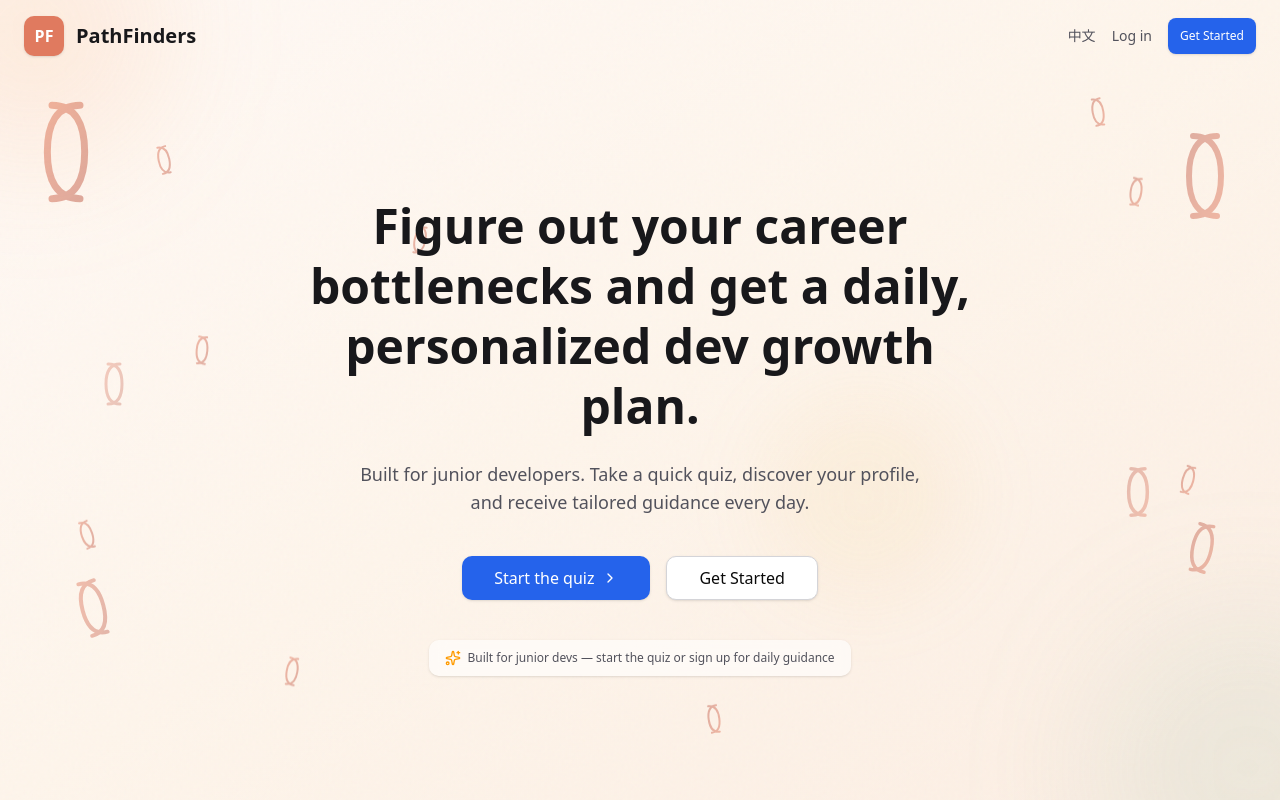
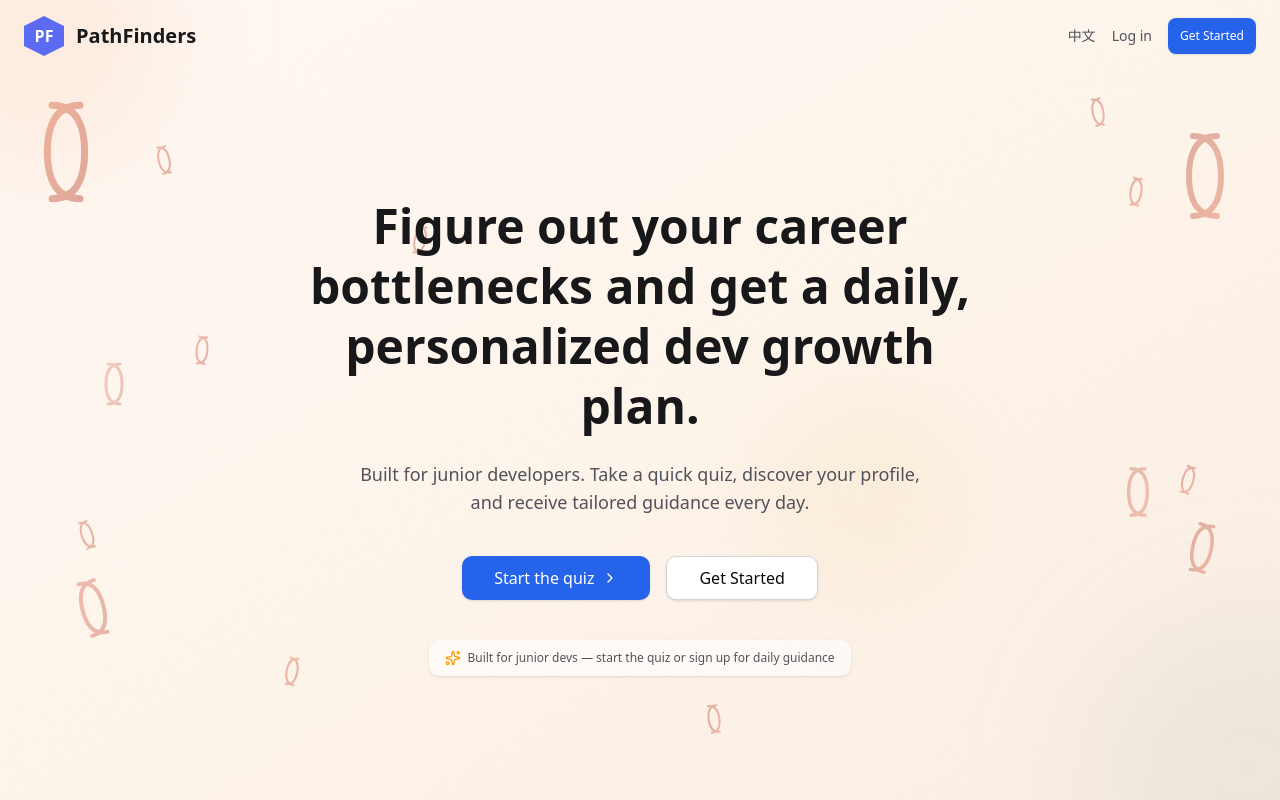
Before and after one commit to KuyaWills/Path-Finders, a Next.js app: page /en in a window 1280 px wide. Built offline with nearby package versions, Linux system fonts and the light colour scheme.

Commit message:
chaning the logo and must be clickable

```diff
--- a/src/app/[locale]/LandingContent.tsx
+++ b/src/app/[locale]/LandingContent.tsx
@@ -171,12 +171,18 @@ export function LandingContent() {
       `}</style>
 
       <header className="relative z-10 flex items-center justify-between px-4 py-4 sm:px-6">
-        <div className="flex items-center gap-3">
-          <div className="flex h-10 w-10 items-center justify-center rounded-lg bg-[#e07a5f] text-white font-semibold shadow-sm">
+        <Link href="/" className="flex items-center gap-3">
+          <div
+            className="flex h-10 w-10 items-center justify-center bg-[#5b6cf2] text-white font-bold"
+            style={{
+              clipPath:
+                "polygon(50% 0%, 100% 25%, 100% 75%, 50% 100%, 0% 75%, 0% 25%)",
+            }}
+          >
             PF
           </div>
           <span className="text-xl font-bold text-zinc-900">{t("brand")}</span>
-        </div>
+        </Link>
         <nav className="flex items-center gap-2 sm:gap-4">
           <Link
             href="/"
--- a/src/app/[locale]/login/LoginForm.tsx
+++ b/src/app/[locale]/login/LoginForm.tsx
@@ -119,7 +119,7 @@ export default function LoginForm() {
       <div className="absolute -bottom-40 -right-40 h-80 w-80 rounded-full bg-blue-200/30 blur-3xl" />
 
       <div className="relative z-10 flex flex-col items-center">
-        <div className="mb-10 flex flex-col items-center text-center">
+        <Link href="/" className="mb-10 flex flex-col items-center text-center">
           <div
             className="mb-4 flex h-14 w-14 items-center justify-center bg-[#5b6cf2] text-white font-bold"
             style={{ clipPath: "polygon(50% 0%, 100% 25%, 100% 75%, 50% 100%, 0% 75%, 0% 25%)" }}
@@ -128,7 +128,7 @@ export default function LoginForm() {
           </div>
           <h1 className="text-2xl font-bold text-zinc-800">PathFinders</h1>
           <p className="mt-1 text-sm text-zinc-500">Figure out your career bottlenecks and get a daily growth plan</p>
-        </div>
+        </Link>
 
         <div className="w-full max-w-[420px] rounded-2xl border border-white/60 bg-white/90 p-8 shadow-xl shadow-slate-200/50 backdrop-blur-sm">
           <div className="text-center">
--- a/src/app/[locale]/signup/SignupForm.tsx
+++ b/src/app/[locale]/signup/SignupForm.tsx
@@ -71,7 +71,7 @@ export default function SignupForm() {
       <div className="absolute -bottom-40 -right-40 h-80 w-80 rounded-full bg-blue-200/30 blur-3xl" />
 
       <div className="relative z-10 flex flex-col items-center">
-        <div className="mb-10 flex flex-col items-center text-center">
+        <Link href="/" className="mb-10 flex flex-col items-center text-center">
           <div
             className="mb-4 flex h-14 w-14 items-center justify-center bg-[#5b6cf2] text-white font-bold"
             style={{ clipPath: "polygon(50% 0%, 100% 25%, 100% 75%, 50% 100%, 0% 75%, 0% 25%)" }}
@@ -80,7 +80,7 @@ export default function SignupForm() {
           </div>
           <h1 className="text-2xl font-bold text-zinc-800">PathFinders</h1>
           <p className="mt-1 text-sm text-zinc-500">Figure out your career bottlenecks and get a daily growth plan</p>
-        </div>
+        </Link>
 
         <div className="w-full max-w-[420px] rounded-2xl border border-white/60 bg-white/90 p-8 shadow-xl shadow-slate-200/50 backdrop-blur-sm">
           <div className="text-center">
```
